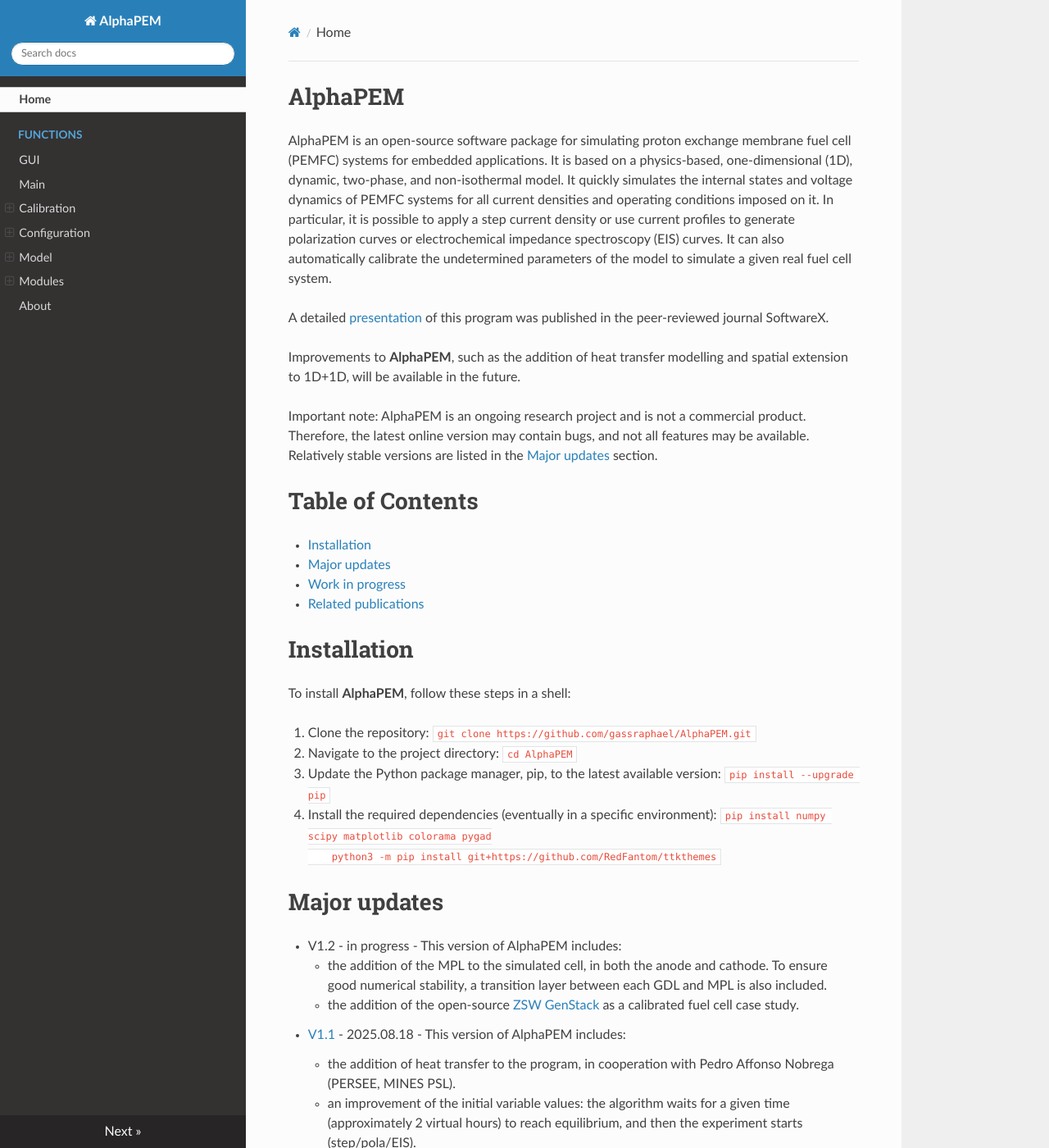
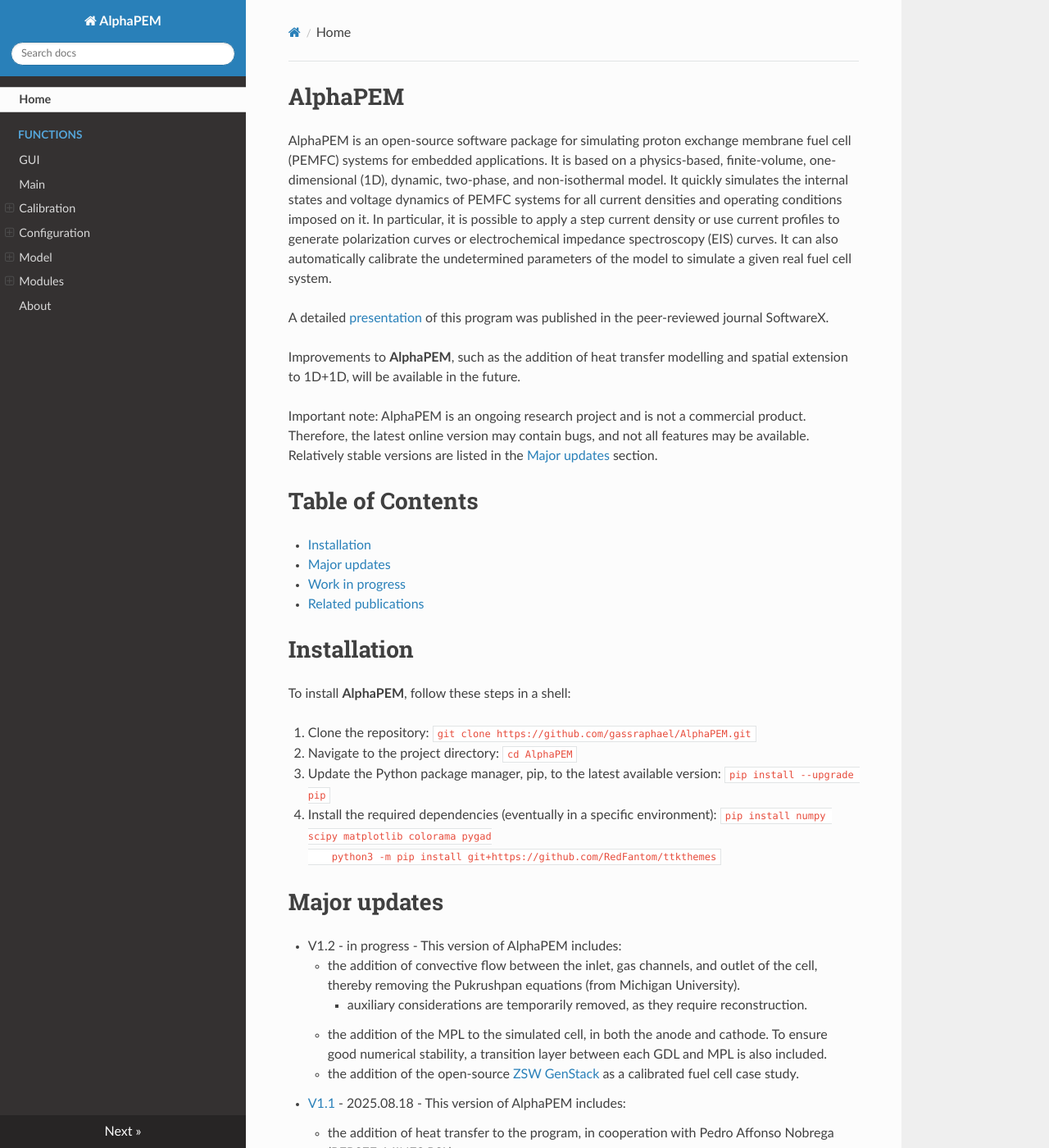
Before and after one commit to gassraphael/AlphaPEM, an MkDocs documentation site: the page built from docs/index.md, in a window 1280 px wide and 1400 px high. Shown: the whole window at 82% size. Built offline with MkDocs 1.6.1, drawn with Linux system fonts in a browser that asks for light colours; nearby versions of some CDN libraries; some of the changed text lies outside the part shown.

Commit message:
Changes are mentionned in the README file, and it is mentionned in the program that auxiliary considerations are temporarily removed, as they require reconstruction.

```diff
--- a/docs/index.md
+++ b/docs/index.md
@@ -1,6 +1,6 @@
 # AlphaPEM
 
-AlphaPEM is an open-source software package for simulating proton exchange membrane fuel cell (PEMFC) systems for embedded applications. It is based on a physics-based, one-dimensional (1D), dynamic, two-phase, and non-isothermal model. It quickly simulates the internal states and voltage dynamics of PEMFC systems for all current densities and operating conditions imposed on it. In particular, it is possible to apply a step current density or use current profiles to generate polarization curves or electrochemical impedance spectroscopy (EIS) curves. It can also automatically calibrate the undetermined parameters of the model to simulate a given real fuel cell system.
+AlphaPEM is an open-source software package for simulating proton exchange membrane fuel cell (PEMFC) systems for embedded applications. It is based on a physics-based, finite-volume, one-dimensional (1D), dynamic, two-phase, and non-isothermal model. It quickly simulates the internal states and voltage dynamics of PEMFC systems for all current densities and operating conditions imposed on it. In particular, it is possible to apply a step current density or use current profiles to generate polarization curves or electrochemical impedance spectroscopy (EIS) curves. It can also automatically calibrate the undetermined parameters of the model to simulate a given real fuel cell system.
 
 A detailed [presentation](https://doi.org/10.48550/arXiv.2407.12373) of this program was published in the peer-reviewed journal SoftwareX.
 
@@ -40,11 +40,13 @@
 # Major updates
 
 - V1.2 - in progress - This version of AlphaPEM includes:
+	- the addition of convective flow between the inlet, gas channels, and outlet of the cell, thereby removing the Pukrushpan equations (from Michigan University).
+		- auxiliary considerations are temporarily removed, as they require reconstruction.
 	- the addition of the MPL to the simulated cell, in both the anode and cathode. To ensure good numerical stability, a transition layer between each GDL and MPL is also included.
 	- the addition of the open-source [ZSW GenStack](https://zenodo.org/records/14223364) as a calibrated fuel cell case study.
 - [V1.1](https://github.com/gassraphael/AlphaPEM/tree/11f07bd084a09cc6432f441b010d89d2a4229e4e) - 2025.08.18 - This version of AlphaPEM includes:
 	- the addition of heat transfer to the program, in cooperation with Pedro Affonso Nobrega (PERSEE, MINES PSL).
-	- an improvement of the initial variable values: the algorithm waits for a given time (approximately 2 virtual hours) to reach equilibrium, and then the experiment starts (step/pola/EIS).
+	- an improvement of the initial variable values: the algorithm waits for a given time to reach equilibrium, and then the experiment starts (step/pola/EIS).
 	- the limit liquid water saturation coefficient ($s_{lim}$) is temporarily removed for future refinement.
 - [V1.0](https://github.com/gassraphael/AlphaPEM/tree/2b042c3d16d53fcd16779a5ffdc81eea75a9d012) - 2024.09.05 - This version of AlphaPEM corresponds to the one developed during Raphaël Gass's PhD from 2021 to 2024.
 	- It is based on a physics-based, one-dimensional (1D), dynamic, two-phase, and isothermal model.
```
Also changed, not shown: README.md (+4 -2 lines), 2 other files.
